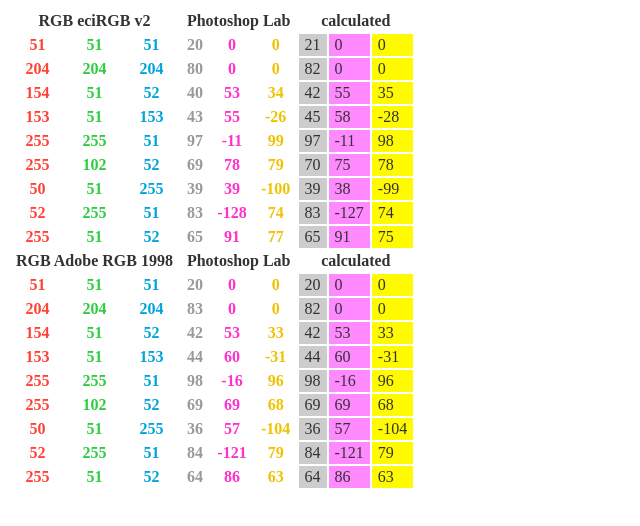
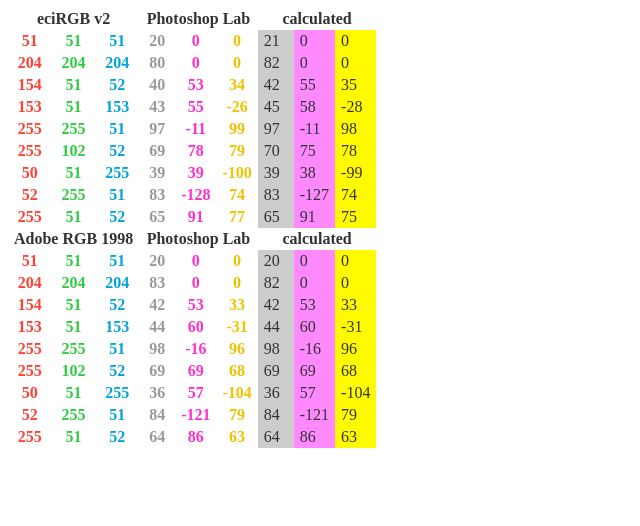
Before and after one commit to picturae/rgb-lab-conversion, a website: page demo/proof.html in a window 1280 px wide. Shown: the whole page, without its empty margins (0-640 px from the left). Drawn offline with Linux system fonts and the light colour scheme.

Commit message:
better proof

```diff
--- a/demo/proof.html
+++ b/demo/proof.html
@@ -8,6 +8,7 @@
 	}
 	td, th {
 		padding: 2px 6px;
+		min-width: 24px;
 	}
 	.red {
 		color: #FF4136;
@@ -83,13 +84,13 @@
 </head>
 <body>
 
-<table>
+<table cellspacing="0">
 	<thead><tr>
-		<th colspan="3">RGB eciRGB v2</th><th colspan="3">Photoshop Lab</th><th colspan="3">calculated</th>
+		<th colspan="3">eciRGB v2</th><th colspan="3">Photoshop Lab</th><th colspan="3">calculated</th>
 	</tr></thead>
 	<tbody id="eciRGB_v2"></tbody>
 	<thead><tr>
-		<th colspan="3">RGB Adobe RGB 1998</th><th colspan="3">Photoshop Lab</th><th colspan="3">calculated</th></tr></thead>
+		<th colspan="3">Adobe RGB 1998</th><th colspan="3">Photoshop Lab</th><th colspan="3">calculated</th></tr></thead>
 	<tbody id="AdobeRGB1998"></tbody>
 </table>
 
```
